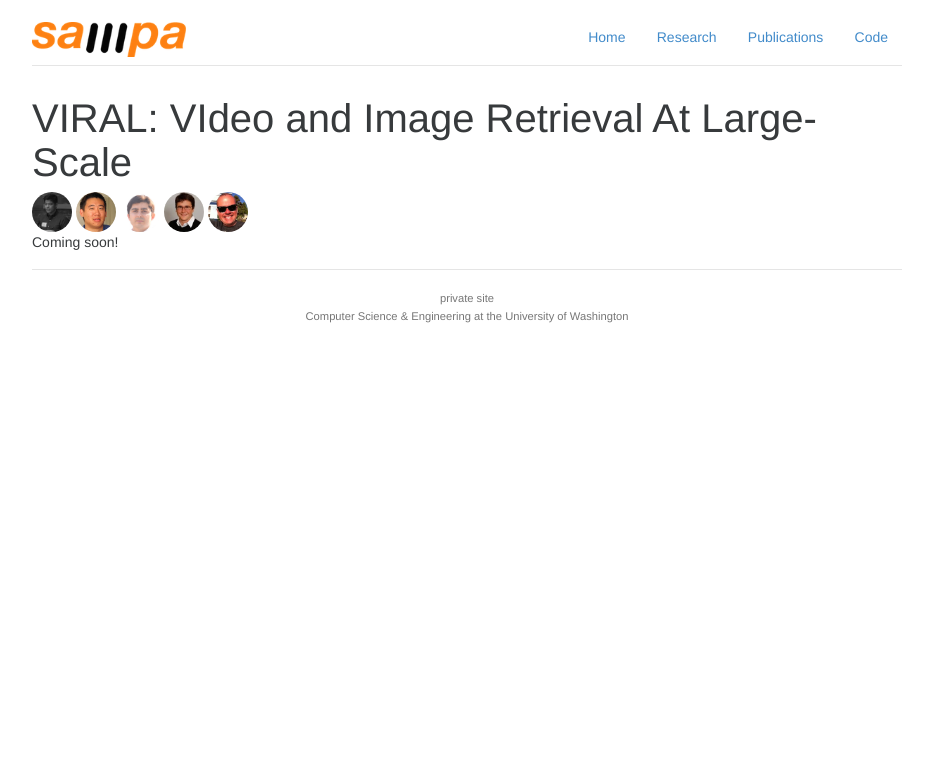
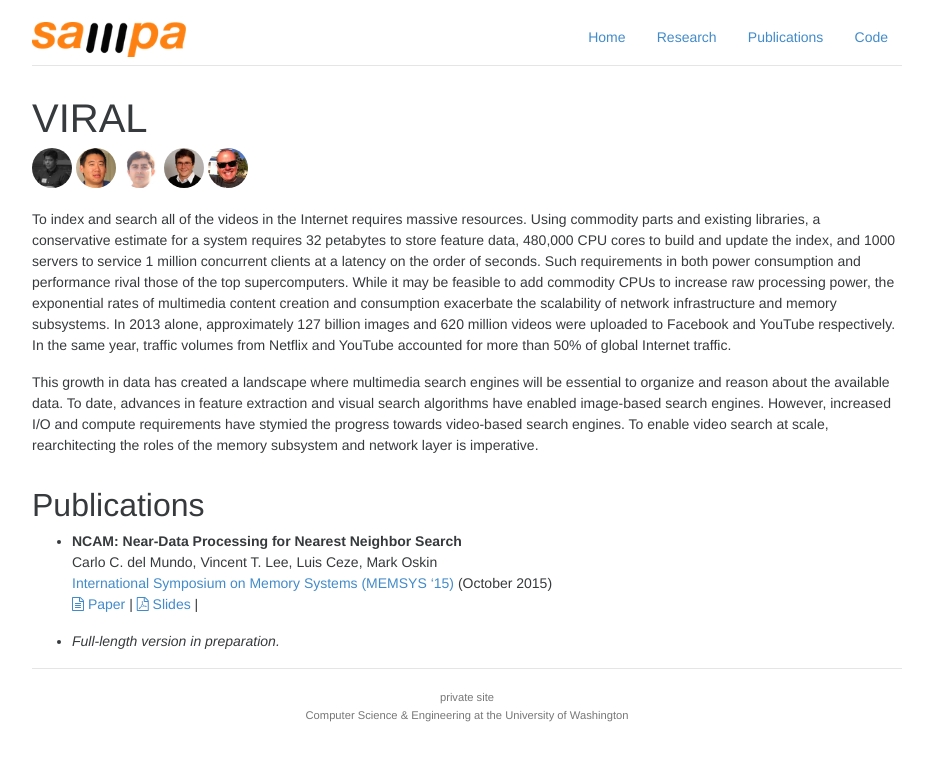
Before and after one commit to uwsampa/sampa-public, a Jekyll site: the page built from _projects/viral.md, in a window 1280 px wide. Shown: the top 761 px of the page, without its empty margins (173-1099 px from the left). Built offline with Jekyll 4.4.1, drawn with Linux system fonts in a browser that asks for light colours; nearby versions of some CDN libraries; Markdown is read by kramdown in place of the engine named in the settings.

Commit message:
Update viral.md
with initial text + pubs

```diff
--- a/_projects/viral.md
+++ b/_projects/viral.md
@@ -1,8 +1,8 @@
 ---
-title: "VIRAL: VIdeo and Image Retrieval At Large-Scale"
+title: "VIRAL"
 image:
 description: |
-  Hardware & Software Co-Design for Content-based Visual Searching.
+ Enabling large-scale content-based searching by co-designing hardware with visual search algorithms.
 people:
   - cdel
   - vlee2
@@ -18,4 +18,16 @@ icons:
   keynote: '<i class="fa fa-apple"></i>'
 ---
 
-Coming soon!
+<br />
+To index and search all of the videos in the Internet requires massive resources. Using commodity parts and existing libraries, a conservative estimate for a system requires 32 petabytes to store feature data, 480,000 CPU cores to build and update the index, and 1000 servers to service 1 million concurrent clients at a latency on the order of seconds. Such requirements in both power consumption and performance rival those of the top supercomputers. While it may be feasible to add commodity CPUs to increase raw processing power, the exponential rates of multimedia content creation and consumption exacerbate the scalability of network infrastructure and memory subsystems. In 2013 alone, approximately 127 billion images and 620 million videos were uploaded to Facebook and YouTube respectively. In the same year, traffic volumes from Netflix and YouTube accounted for more than 50% of global Internet traffic.
+
+This growth in data has created a landscape where multimedia search engines will be essential to organize and reason about the available data. To date, advances in feature extraction and visual search algorithms have enabled image-based search engines. However, increased I/O and compute requirements have stymied the progress towards video-based search engines. To enable video search at scale, rearchitecting the roles of the memory subsystem and network layer is imperative.
+
+## Publications
+
+- **NCAM: Near-Data Processing for Nearest Neighbor Search**<br/>
+  Carlo C. del Mundo, Vincent T. Lee, Luis Ceze, Mark Oskin<br />
+  [International Symposium on Memory Systems (MEMSYS '15)](memsys.io) (October 2015)<br/>
+  [{{page.icons.paper}} Paper](http://dl.acm.org/citation.cfm?id=2818984) | [{{page.icons.slides}} Slides](http://homes.cs.washington.edu/~cdel/presentations/memsys-2015-ncam.pdf) |
+
+- *Full-length version in preparation.*
```
